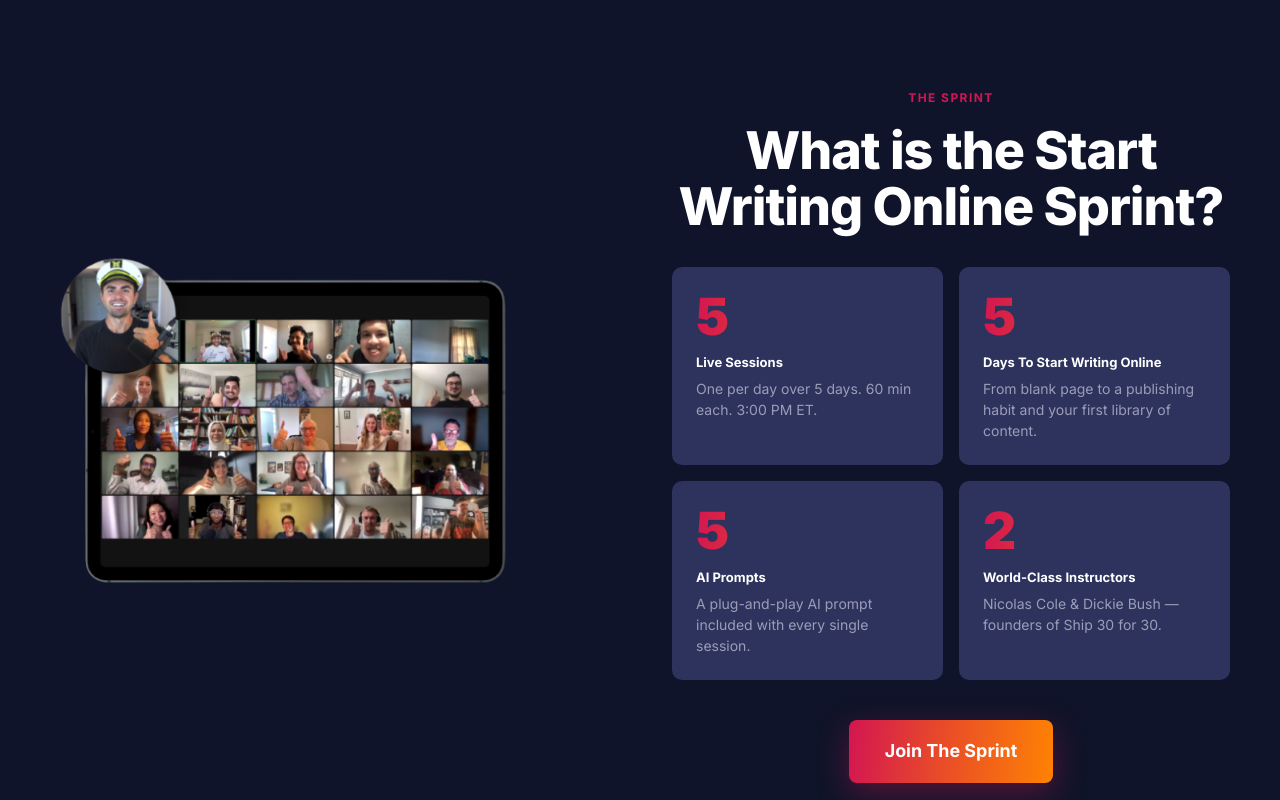
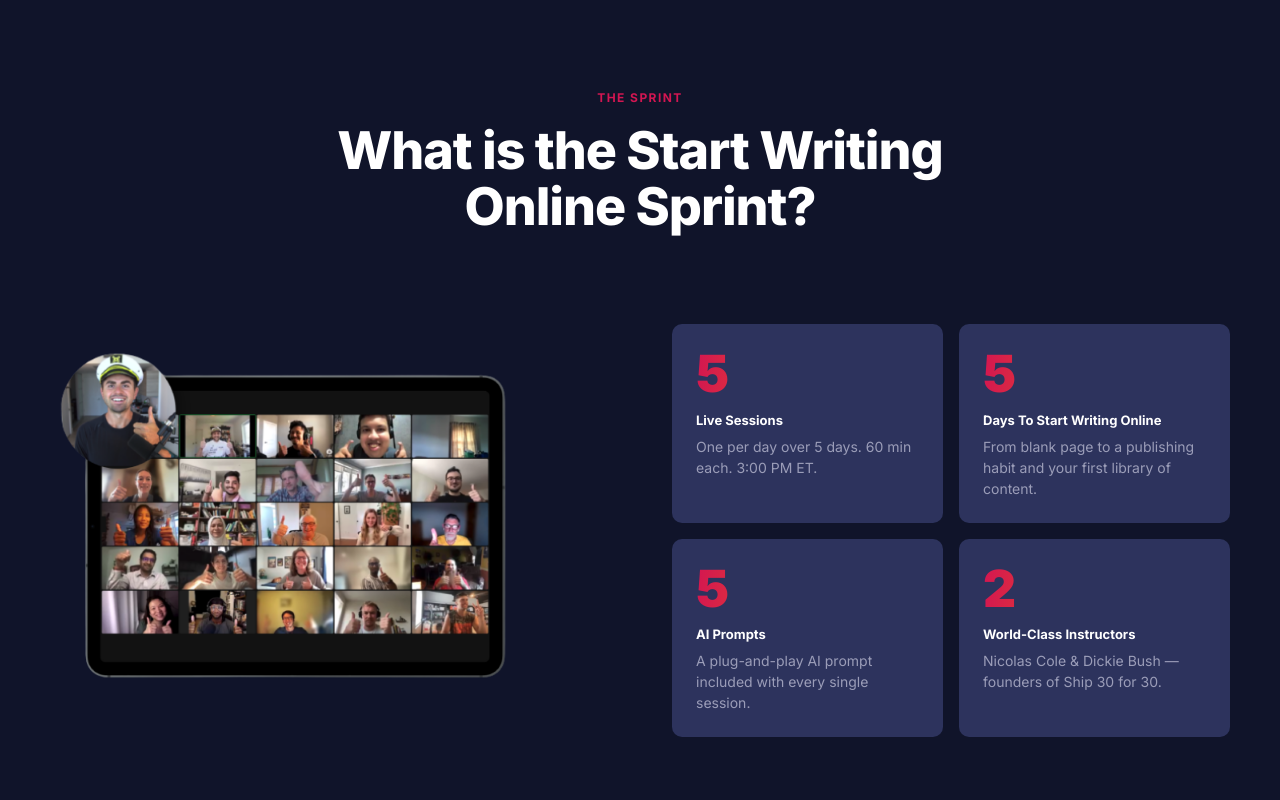
Before and after one commit to jtzack/swo-sprint, a React (Vite) app: page / in a window 1280 px wide. Shown: the part 1540-2340 px from the top of the page. Built offline with nearby package versions, Linux system fonts and the light colour scheme.

Commit message:
Stats section: center header and CTA across full section, image+stats row between

```diff
--- a/src/App.tsx
+++ b/src/App.tsx
@@ -249,8 +249,16 @@ function Stats() {
   ]
   return (
     <section className="py-20 md:py-28 px-5 md:px-8">
-      <div className="max-w-container mx-auto grid lg:grid-cols-2 gap-12 lg:gap-16 items-center">
-        {/* Image */}
+      <div className="max-w-container mx-auto">
+        {/* Centered header */}
+        <div className="flex flex-col items-center text-center mb-14">
+          <Eyebrow className="mb-4">The sprint</Eyebrow>
+          <h2 className="font-extrabold text-white tracking-display max-w-[18ch]" style={{ fontSize: 'clamp(30px, 4.6vw, 52px)', lineHeight: 1.08 }}>
+            What is the Start Writing Online Sprint?
+          </h2>
+        </div>
+        {/* Image left, stats right */}
+        <div className="grid lg:grid-cols-2 gap-12 lg:gap-16 items-center">
           <div className="flex justify-center lg:justify-start">
             <img
               src="/images/swo-hero-2.png"
@@ -259,12 +267,6 @@ function Stats() {
               loading="lazy"
             />
           </div>
-        {/* Heading + stats + CTA */}
-        <div>
-          <Eyebrow className="mb-4 text-center">The sprint</Eyebrow>
-          <h2 className="font-extrabold text-white tracking-display mb-8 text-center" style={{ fontSize: 'clamp(30px, 4.6vw, 52px)', lineHeight: 1.08 }}>
-            What is the Start Writing Online Sprint?
-          </h2>
           <div className="grid grid-cols-2 gap-3 md:gap-4">
             {stats.map((s) => (
               <div key={s.label} className="bg-card-2 rounded-card p-5 md:p-6 flex flex-col">
@@ -274,9 +276,10 @@ function Stats() {
               </div>
             ))}
           </div>
-          <div className="mt-10 text-center">
+        </div>
+        {/* Centered CTA */}
+        <div className="mt-14 text-center">
           <CTA size="lg" track="Stats">Join The Sprint</CTA>
-          </div>
         </div>
       </div>
     </section>
```
Lines whose indentation alone changed are shown as unchanged.
